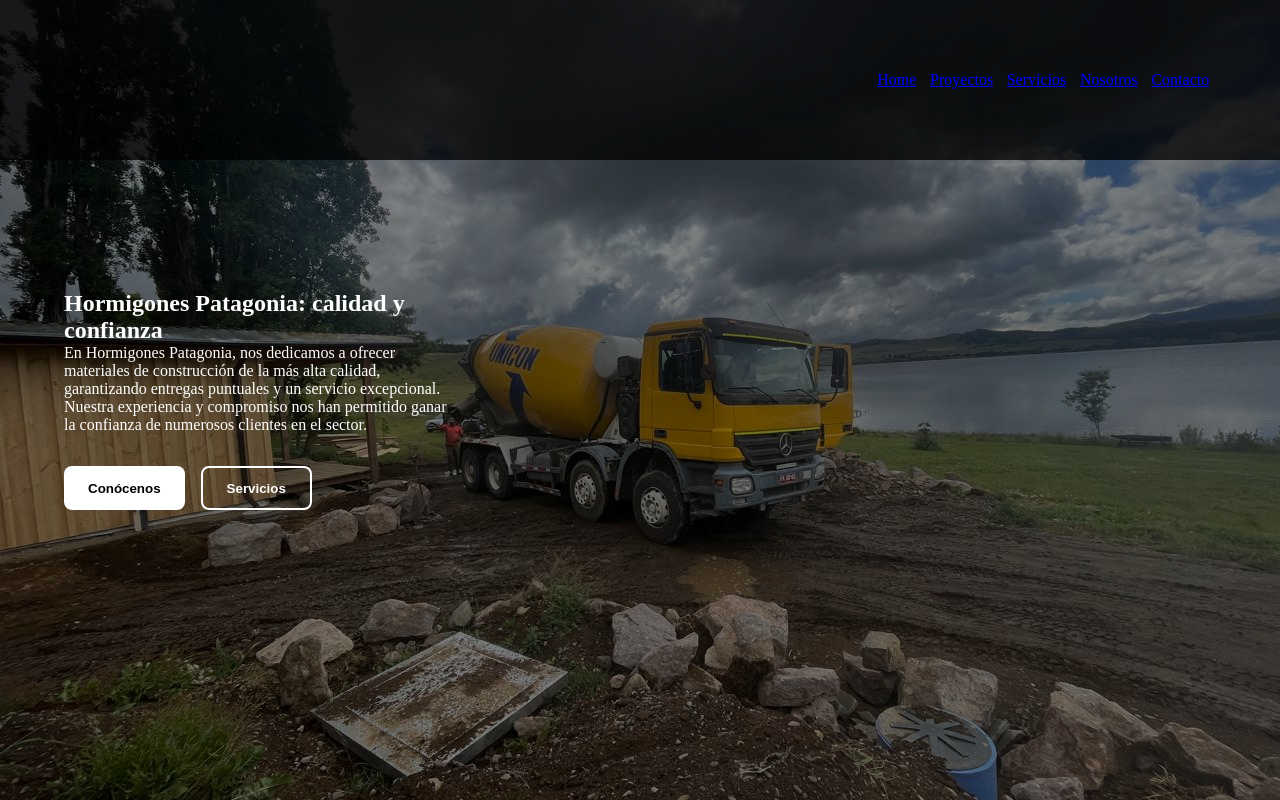
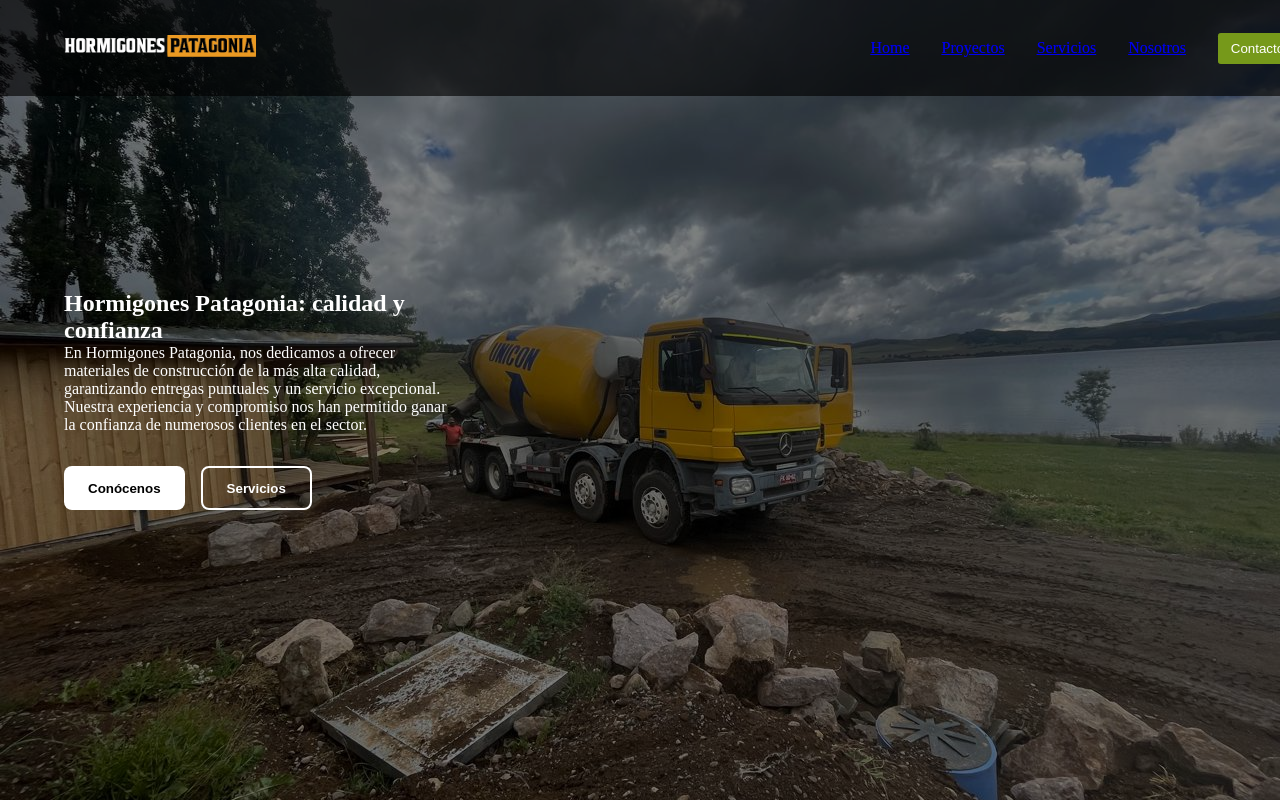
Before and after one commit to BCaceres87/hormigones-patagonia-website, a React (Vite) app: page / in a window 1280 px wide. Built offline with nearby package versions, Linux system fonts and the light colour scheme.

Commit message:
Adjust styles and change logo image in NavBar component

```diff
--- a/src/components/nav-bar.jsx
+++ b/src/components/nav-bar.jsx
@@ -1,12 +1,13 @@
 import { useState } from 'react';
-import { Link } from 'react-router';
+import { Link, useNavigate } from 'react-router-dom';
 import classNames from 'classnames';
 import { FontAwesomeIcon } from '@fortawesome/react-fontawesome';
 import { faXmark, faBars } from '@fortawesome/free-solid-svg-icons'
-import Logo from '../assets/logo/logo_sin_fondo.png'
+import Logo from '../assets/logo/logo_navbar.png'
 import styles from './nav-bar.module.scss'
 
 const NavBar = () => {
+  const navigate = useNavigate();
 	const [showMenu, setShowMenu] = useState(false);
 	const classNameMenu = classNames(`${styles.nav_bar}`, {
 		[styles.show]: !showMenu,
@@ -27,7 +28,7 @@ const NavBar = () => {
         offset={50}
         duration={500}
       >
-        {/* <img className={styles.logo} alt="Patagonia Logo" src={Logo}/> */}
+        <img className={styles.logo} alt="Patagonia Logo" src={Logo}/>
       </Link>
       <ul className={styles.list}>
         <li className={styles.list_element}>
@@ -39,7 +40,7 @@ const NavBar = () => {
             offset={50}
             duration={500}
           >
-            <span className={styles.text}>Home</span>
+            Home
           </Link>
         </li>
         <li className={styles.list_element}>
@@ -51,7 +52,7 @@ const NavBar = () => {
             offset={50}
             duration={500}
           >
-            <span className={styles.text}>Proyectos</span>
+            Proyectos
           </Link>
         </li>
         <li className={styles.list_element}>
@@ -63,7 +64,7 @@ const NavBar = () => {
             offset={50}
             duration={500}
           >
-            <span className={styles.text}>Servicios</span>
+            Servicios
           </Link>
         </li>
         <li className={styles.list_element}>
@@ -75,20 +76,21 @@ const NavBar = () => {
             offset={50}
             duration={500}
           >
-            <span className={styles.text}>Nosotros</span>
+            Nosotros
           </Link>
         </li>
         <li className={styles.list_element}>
-          <Link
+          <button
             activeclass="active"
-            to='/contact'
             spy={true}
             smooth={true}
             offset={50}
             duration={500}
+            onClick={() => navigate('/contact')}
+            className={styles.contact_button}
           >
-            <span className={styles.text}>Contacto</span>
-          </Link>
+            Contacto
+          </button>
         </li>
       </ul>
       <div className={styles.toggle_menu} onClick={menuToggle}>
--- a/src/components/nav-bar.module.scss
+++ b/src/components/nav-bar.module.scss
@@ -1,18 +1,27 @@
 @use '../styles/main.scss' as *;
 
+.contact_button {
+	background-color: #76991A;
+	border: 0;
+	border-radius: 0.2rem;
+	color: #FFFFFF;
+	cursor: pointer;
+	padding: 0.5rem 0.8rem;
+}
+
 .logo {
-	width: 8rem;
+	width: 12rem;
 }
 
 .nav_bar {
 	align-items: center;
 	// background-color: transparent;
-	background-color: rgba(0, 0, 0, 0.5);
+	background-color: rgba(0, 0, 0, 0.4);
 	box-sizing: border-box;
 	color: #FFFFFF;
 	flex-direction: row;
 	display: flex;
-	height: 10rem;
+	height: 6rem;
 	justify-content: space-between;
 	padding: 0 4rem;
 	position: fixed;
@@ -29,6 +38,7 @@
 		display: none;
 		@include media-large {
 			display: flex;
+			gap: 2rem;
 			list-style: none;
 			align-items: center;
 			justify-content: space-around;
@@ -36,6 +46,9 @@
 		}
 		li {
 			text-decoration: none;
+		}
+		li:hover {
+			font-weight: bold;
 		}
 	}
 
```
Also changed, not shown: src/assets/logo/logo_navbar.png (added).
